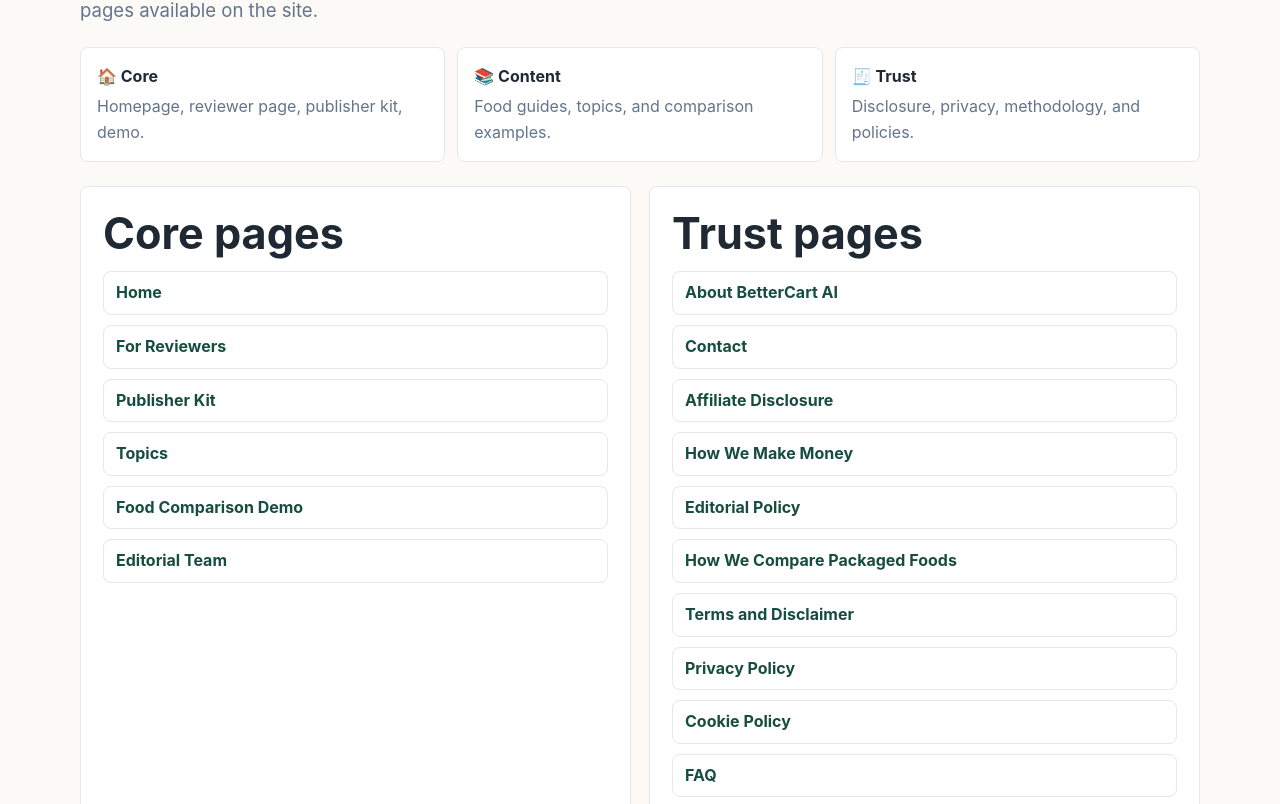
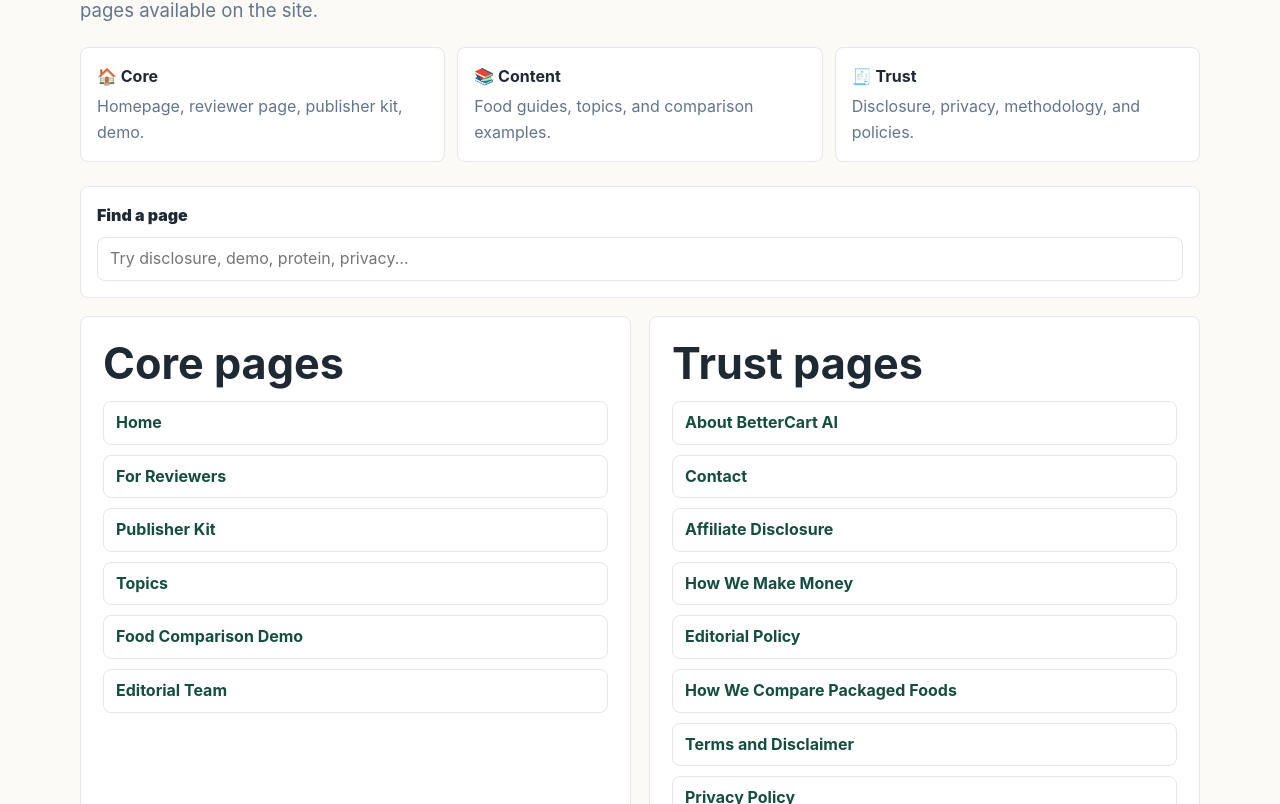
Before and after one commit to Astalos11/bettercart-ai-approval-site, a Next.js app: page /site-index in a window 1280 px wide. Shown: the part 296-1100 px from the top of the page. Built offline with nearby package versions, Linux system fonts and the light colour scheme; no server answers.

Commit message:
Add searchable site index

```diff
--- a/app/globals.css
+++ b/app/globals.css
@@ -791,6 +791,30 @@
   flex-direction: column;
 }
 
+.site-search {
+  display: grid;
+  gap: 8px;
+  background: var(--paper);
+  border: 1px solid var(--line);
+  border-radius: 8px;
+  padding: 16px;
+  margin-bottom: 18px;
+}
+
+.site-search label {
+  font-weight: 900;
+}
+
+.site-search input {
+  width: 100%;
+  border: 1px solid var(--line);
+  border-radius: 8px;
+  min-height: 44px;
+  padding: 0 12px;
+  color: var(--ink);
+  font: inherit;
+}
+
 .sample-data-note {
   border: 1px solid #f2c28f;
   border-radius: 8px;
--- /dev/null
+++ b/app/site-index/SiteIndexBrowser.jsx
@@ -0,0 +1,55 @@
+"use client";
+
+import { useMemo, useState } from "react";
+import Link from "next/link";
+
+export default function SiteIndexBrowser({ groups }) {
+  const [query, setQuery] = useState("");
+  const normalizedQuery = query.trim().toLowerCase();
+  const filteredGroups = useMemo(() => {
+    if (!normalizedQuery) return groups;
+    return groups
+      .map((group) => ({
+        ...group,
+        links: group.links.filter((link) => {
+          return `${link.label} ${link.href}`.toLowerCase().includes(normalizedQuery);
+        })
+      }))
+      .filter((group) => group.links.length);
+  }, [groups, normalizedQuery]);
+
+  return (
+    <>
+      <div className="site-search">
+        <label htmlFor="site-index-search">Find a page</label>
+        <input
+          id="site-index-search"
+          type="search"
+          value={query}
+          onChange={(event) => setQuery(event.target.value)}
+          placeholder="Try disclosure, demo, protein, privacy..."
+        />
+      </div>
+
+      {filteredGroups.length ? (
+        <div className="grid two">
+          {filteredGroups.map((group) => (
+            <div className="card" key={group.title}>
+              <h2>{group.title}</h2>
+              <div className="link-list vertical">
+                {group.links.map((link) => (
+                  <Link href={link.href} key={link.href}>{link.label}</Link>
+                ))}
+              </div>
+            </div>
+          ))}
+        </div>
+      ) : (
+        <div className="callout">
+          <h2>No matching pages</h2>
+          <p>Try a broader term such as guide, comparison, disclosure, privacy, or demo.</p>
+        </div>
+      )}
+    </>
+  );
+}
--- a/app/site-index/page.jsx
+++ b/app/site-index/page.jsx
@@ -1,5 +1,5 @@
-import Link from "next/link";
 import { comparisons, guides, trustPages } from "../../lib/content";
+import SiteIndexBrowser from "./SiteIndexBrowser";
 
 export const metadata = {
   title: "Site Index",
@@ -16,6 +16,25 @@
 ];
 
 export default function SiteIndexPage() {
+  const groups = [
+    {
+      title: "Core pages",
+      links: coreLinks.map(([href, label]) => ({ href, label }))
+    },
+    {
+      title: "Trust pages",
+      links: Object.entries(trustPages).map(([slug, page]) => ({ href: `/${slug}`, label: page.title }))
+    },
+    {
+      title: "Food guides",
+      links: guides.map((guide) => ({ href: `/guides/${guide.slug}`, label: guide.title }))
+    },
+    {
+      title: "Comparison examples",
+      links: comparisons.map((comparison) => ({ href: `/compare/${comparison.slug}`, label: comparison.title }))
+    }
+  ];
+
   return (
     <section className="section">
       <div className="container">
@@ -33,40 +52,7 @@
           <div><strong>🧾 Trust</strong><span>Disclosure, privacy, methodology, and policies.</span></div>
         </div>
 
-        <div className="grid two">
-          <div className="card">
-            <h2>Core pages</h2>
-            <div className="link-list vertical">
-              {coreLinks.map(([href, label]) => (
-                <Link href={href} key={href}>{label}</Link>
-              ))}
-            </div>
-          </div>
-          <div className="card">
-            <h2>Trust pages</h2>
-            <div className="link-list vertical">
-              {Object.entries(trustPages).map(([slug, page]) => (
-                <Link href={`/${slug}`} key={slug}>{page.title}</Link>
-              ))}
-            </div>
-          </div>
-          <div className="card">
-            <h2>Food guides</h2>
-            <div className="link-list vertical">
-              {guides.map((guide) => (
-                <Link href={`/guides/${guide.slug}`} key={guide.slug}>{guide.title}</Link>
-              ))}
-            </div>
-          </div>
-          <div className="card">
-            <h2>Comparison examples</h2>
-            <div className="link-list vertical">
-              {comparisons.map((comparison) => (
-                <Link href={`/compare/${comparison.slug}`} key={comparison.slug}>{comparison.title}</Link>
-              ))}
-            </div>
-          </div>
-        </div>
+        <SiteIndexBrowser groups={groups} />
       </div>
     </section>
   );
```
